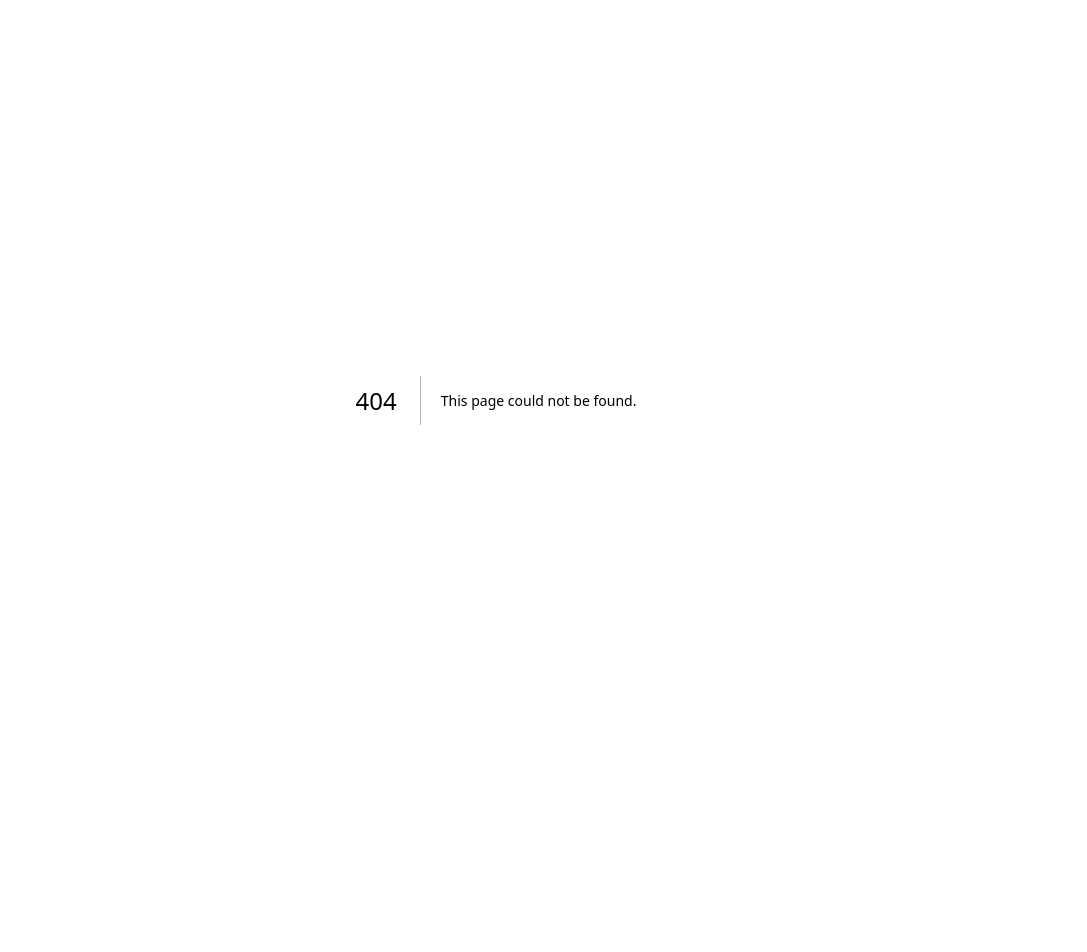
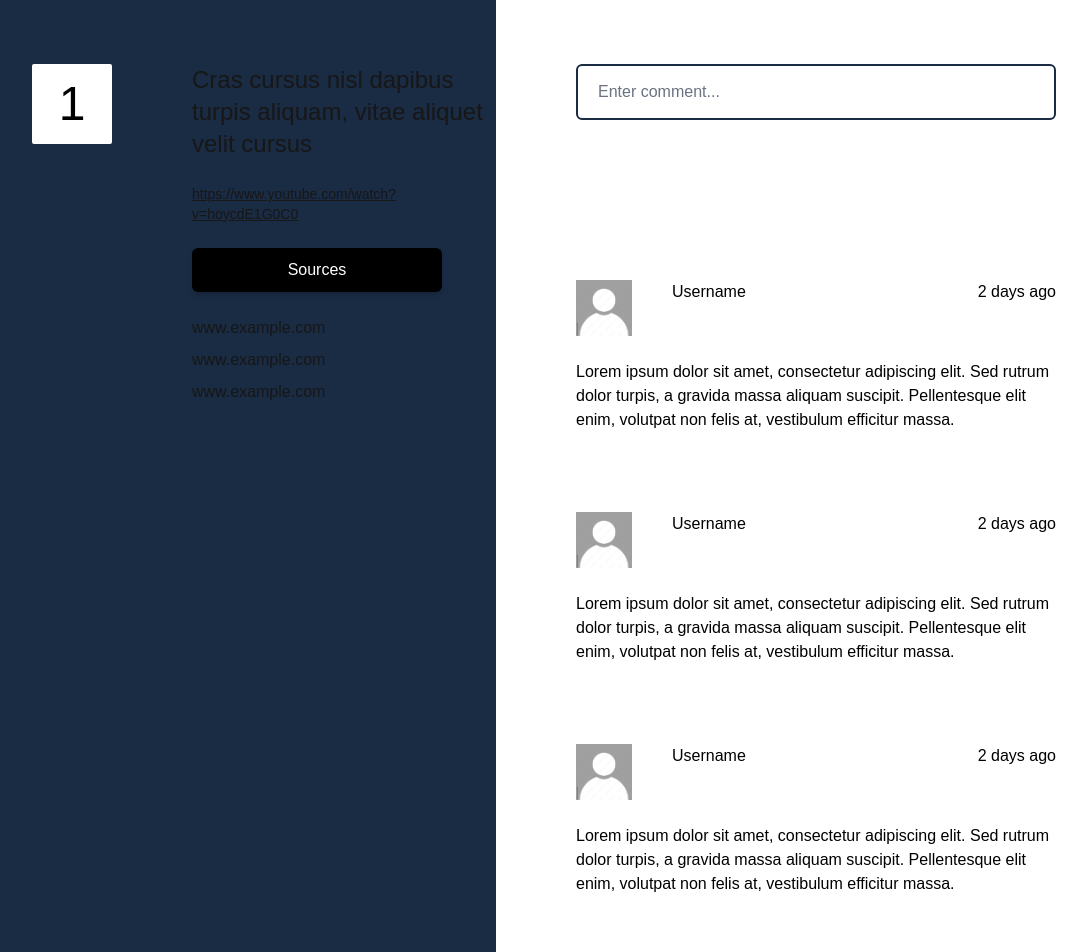
Before and after one commit to PhongDiep2003/fact-checker-frontend, a Next.js app: page /postInfo in a window 1280 px wide. Before the commit this address had no page. Shown: the top 952 px of the page, without its empty margins (144-1231 px from the left). Before the commit the page ends 800 px from the top, so only its background shows below. Built offline with nearby package versions, Linux system fonts and the light colour scheme.

Commit message:
finished Ui for post info

```diff
--- /dev/null
+++ b/app/postInfo/page.js
@@ -0,0 +1,114 @@
+"use client"
+import Image from 'next/image';
+import React from 'react'
+
+const PostInfo = () => {
+  return (
+    <div className='h-screen'>
+      {/* Grid */}
+      <div className='grid grid-cols-2 h-full'>
+        {/* Post Info */}
+        <div className='bg-[#1A2B44] '>
+            <div className='flex flex-row pt-16 pl-44 space-x-20'>
+              <div className='p-10 bg-white w-20 h-20 rounded-sm flex justify-center items-center' >
+                 <p className='text-5xl text-black'>1</p>
+              </div>
+
+              <div className='flex flex-col'>
+                <p className='text-2xl'>Cras cursus nisl dapibus turpis aliquam, vitae aliquet velit cursus</p>
+                <p className='mt-6 text-sm underline'>https://www.youtube.com/watch?v=hoycdE1G0C0</p>
+
+                <button className="w-[250px] bg-black h-11 my-6 flex items-center justify-center rounded-md cursor-pointer relative overflow-hidden transition-all duration-500 ease-in-out shadow-md hover:scale-105 hover:shadow-lg before:absolute before:top-0 before:-left-full before:w-full before:h-full before:bg-gradient-to-r before:from-[rgb(220,20,60)] before:to-[rgb(220,20,60)] before:transition-all before:duration-500 before:ease-in-out before:z-[-1] before:rounded-md hover:before:left-0 text-white font-medium"> Sources</button>
+
+                <ul className='space-y-2'>
+                  <li>www.example.com</li>
+                  <li>www.example.com</li>
+                  <li>www.example.com</li>
+                </ul>
+
+              </div>
+
+            </div>
+
+        </div>
+
+        {/* Post Comment */}
+        <div className='bg-white'>
+          <div className='flex flex-col pt-16  items-center'>
+            <input
+              className="w-3/4 h-14 p-5 border-2 border-[#1A2B44] rounded-md text-black placeholder-gray-500 focus:outline-none mb-40 "
+              placeholder="Enter comment..."
+            />
+            {/* Comments */}
+            <div className='flex w-full flex-col items-center space-y-20 overflow-y-auto'>
+              <div className='flex flex-col space-y-6 w-3/4'>
+                <div className='flex justify-between'>
+                  <div className='flex'>
+                    <img src={'/user.jpg'} className='object-contain w-14 h-14'/>
+                    <p className='ml-10 text-black'>Username</p>
+
+                  </div>
+                  <p className='text-black'>2 days ago</p>
+                </div>
+                <p className='text-black'>Lorem ipsum dolor sit amet, consectetur adipiscing elit. Sed rutrum dolor turpis, a gravida massa aliquam suscipit. Pellentesque elit enim, volutpat non felis at, vestibulum efficitur massa.</p>
+              </div>
+
+              <div className='flex flex-col space-y-6 w-3/4'>
+                <div className='flex justify-between'>
+                  <div className='flex'>
+                    <img src={'/user.jpg'} className='object-contain w-14 h-14'/>
+                    <p className='ml-10 text-black'>Username</p>
+
+                  </div>
+                  <p className='text-black'>2 days ago</p>
+                </div>
+                <p className='text-black'>Lorem ipsum dolor sit amet, consectetur adipiscing elit. Sed rutrum dolor turpis, a gravida massa aliquam suscipit. Pellentesque elit enim, volutpat non felis at, vestibulum efficitur massa.</p>
+              </div>
+
+              <div className='flex flex-col space-y-6 w-3/4'>
+                <div className='flex justify-between'>
+                  <div className='flex'>
+                    <img src={'/user.jpg'} className='object-contain w-14 h-14'/>
+                    <p className='ml-10 text-black'>Username</p>
+
+                  </div>
+                  <p className='text-black'>2 days ago</p>
+                </div>
+                <p className='text-black'>Lorem ipsum dolor sit amet, consectetur adipiscing elit. Sed rutrum dolor turpis, a gravida massa aliquam suscipit. Pellentesque elit enim, volutpat non felis at, vestibulum efficitur massa.</p>
+              </div>
+
+              <div className='flex flex-col space-y-6 w-3/4'>
+                <div className='flex justify-between'>
+                  <div className='flex'>
+                    <img src={'/user.jpg'} className='object-contain w-14 h-14'/>
+                    <p className='ml-10 text-black'>Username</p>
+
+                  </div>
+                  <p className='text-black'>2 days ago</p>
+                </div>
+                <p className='text-black'>Lorem ipsum dolor sit amet, consectetur adipiscing elit. Sed rutrum dolor turpis, a gravida massa aliquam suscipit. Pellentesque elit enim, volutpat non felis at, vestibulum efficitur massa.</p>
+              </div>
+
+
+
+            </div>
+
+
+          </div>
+
+
+        </div>
+      </div>
+
+    </div>
+  )
+}
+
+// const styles = {
+//   container: {
+//     height: "100vh",
+//     backgroundColor: 'red'
+//   }
+// }
+
+export default PostInfo;
```
Also changed, not shown: public/user.jpg (added).
